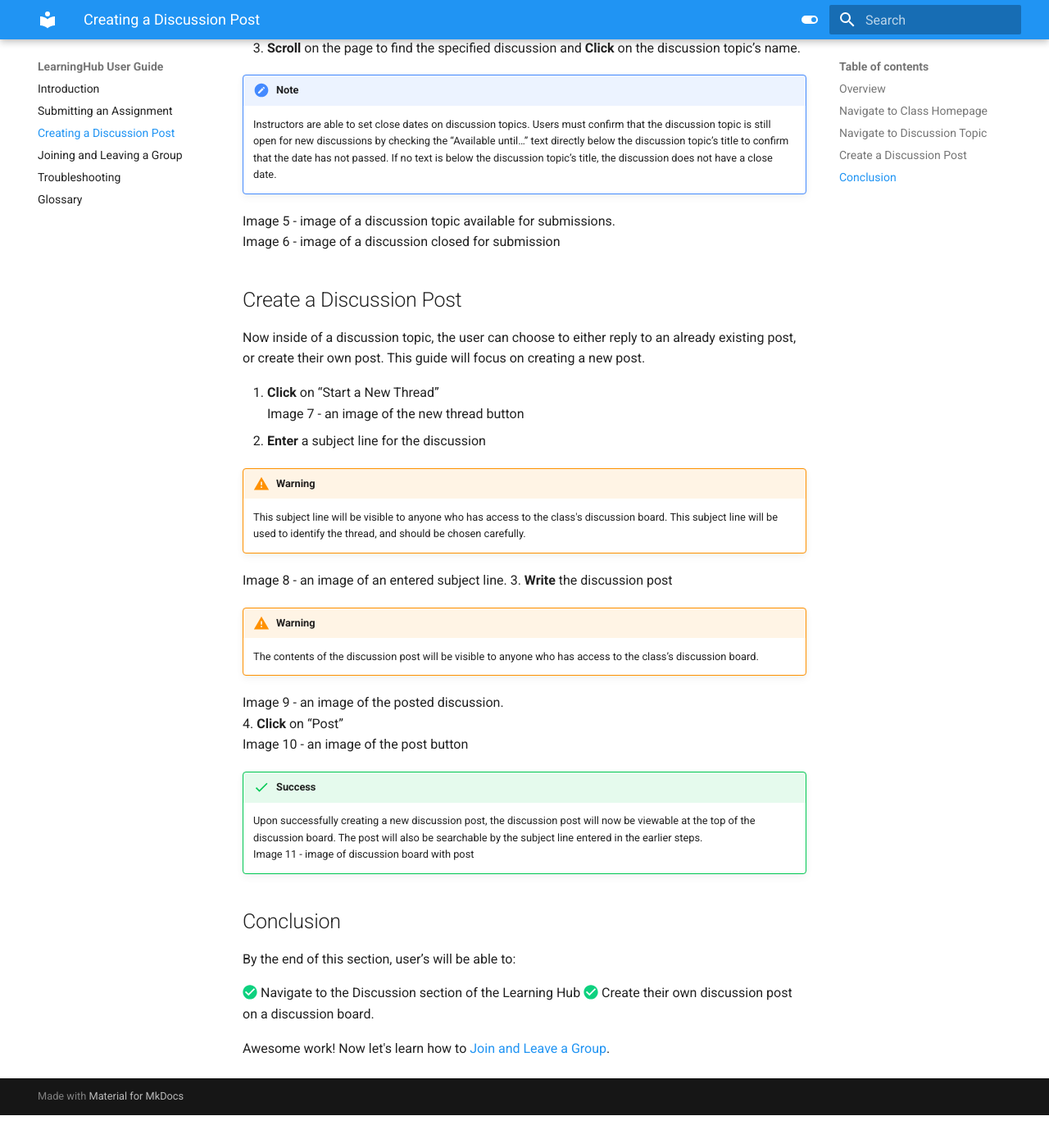
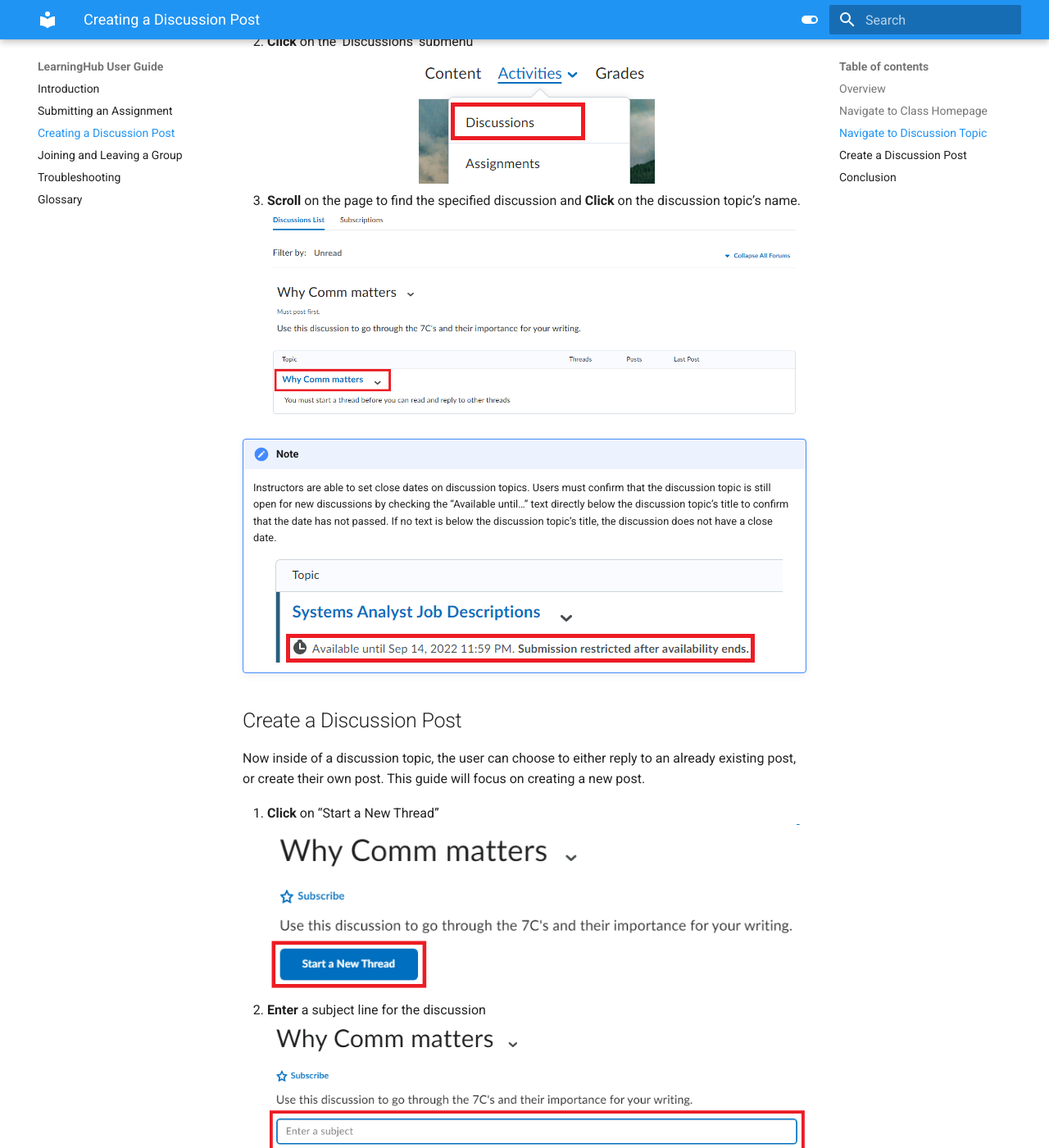
Before and after one commit to ChinaiArman/LearningHubUserGuide, an MkDocs documentation site: the page built from docs/CreatingaDiscussionPost.md, in a window 1280 px wide and 1400 px high, scrolled down 1186 px. Shown: the whole window at 82% size. Built offline with MkDocs 1.6.1 and Material for MkDocs 9.7.7, drawn with Linux system fonts in a browser that asks for light colours; before the commit the page ends 2546 px from its top, so only the background shows below that; some of the changed text lies outside the part shown.

Commit message:
discussion post images

```diff
--- a/docs/CreatingaDiscussionPost.md
+++ b/docs/CreatingaDiscussionPost.md
@@ -8,60 +8,52 @@
 
 Starting from the LearningHub homepage, users will need to navigate to the appropriate class’s homepage in order to submit an assignment.
 
-1. **CLICK** on the Bento Menu in the header to view a drop down of enrolled classes.
-   ![Bento menu](./images/taskx_image1.png)
-2. **TYPE** course name and/or number in the search box and **PRESS** Enter.
-   ![Search bar](./images/taskx_image2.png)
-3. **CLICK** on the class.
-   ![Class menu](./images/taskx_image3.png)
+1. **Click** on the Bento Menu in the header to view a drop down of enrolled classes.
+   ![Bento menu](./images/bento.png){:style="display:block; margin-left:auto; margin-right:auto"}
+2. **Type** course name and/or number in the search box and **Press** Enter.
+   ![Search bar](./images/course_number_search.png){:style="display:block; margin-left:auto; margin-right:auto"}
+3. **Click** on the class.
+   ![Class menu](./images/course_selection.png){:style="display:block; margin-left:auto; margin-right:auto"}
 
 ## Navigate to Discussion Topic
 
 After reaching the class homepage, users will need to navigate to a discussion topic to create a post.
 
 1. **Click** on the ‘Activities’ dropdown menu in the top navigation bar.
-   Image 3 - image of location of Activities
+   ![Activities tab](./images/activities_tab.png){:style="display:block; margin-left:auto; margin-right:auto"}
 2. **Click** on the ‘Discussions’ submenu
-   Image 4 - image of Discussions submenu
+   ![Discussions tab](./images/discussions_tab.png){:style="display:block; margin-left:auto; margin-right:auto"}
 3. **Scroll** on the page to find the specified discussion and **Click** on the discussion topic’s name.
+   ![Available discussion](./images/available_discussion.png){:style="display:block; margin-left:auto; margin-right:auto"}
 
 !!! note
       Instructors are able to set close dates on discussion topics. Users must confirm that the discussion topic is still open for new discussions by checking the “Available until…” text directly below the discussion topic’s title to confirm that the date has not passed. If no text is below the discussion topic’s title, the discussion does not have a close date.
-
-   Image 5 - image of a discussion topic available for submissions.
-   Image 6 - image of a discussion closed for submission
+      ![Closed discussion](./images/closed_discussion.png){:style="display:block; margin-left:auto; margin-right:auto"}
 
 ## Create a Discussion Post
 
 Now inside of a discussion topic, the user can choose to either reply to an already existing post, or create their own post. This guide will focus on creating a new post.
 
 1. **Click** on “Start a New Thread”
-   Image 7 - an image of the new thread button
+   ![Start thread](./images/start_thread.png){:style="display:block; margin-left:auto; margin-right:auto"}
 2. **Enter** a subject line for the discussion
-
+   ![Subject line](./images/subject_line.png){:style="display:block; margin-left:auto; margin-right:auto"}
+3. **Write** the discussion post
+   ![Written post](./images/written_post.png){:style="display:block; margin-left:auto; margin-right:auto"}
+4. **Click** on “Post”
+   ![Post button](./images/post_button.png){:style="display:block; margin-left:auto; margin-right:auto"}
 !!! warning
-      This subject line will be visible to anyone who has access to the class's discussion board. This subject line will be used to identify the thread, and should be chosen carefully.
-
-   Image 8 - an image of an entered subject line.
-3. **Write** the discussion post
-
-!!! warning
-      The contents of the discussion post will be visible to anyone who has access to the class’s discussion board.
-
-   Image 9 - an image of the posted discussion.
-4. **Click** on “Post”
-   Image 10 - an image of the post button
-
+      The contents of this post will be visible to anyone who has access to the class's discussion board, and thus, should be inputted carefully.
 !!! success
       Upon successfully creating a new discussion post, the discussion post will now be viewable at the top of the discussion board. The post will also be searchable by the subject line entered in the earlier steps.
-      Image 11 - image of discussion board with post
+      ![Successful discussion post](./images/post_success.png){:style="display:block; margin-left:auto; margin-right:auto"}
 
 ## Conclusion
 
 By the end of this section, user’s will be able to:
 
 :material-check-circle:{ .green-checkmark }   Navigate to the Discussion section of the Learning Hub
-:material-check-circle:{ .green-checkmark }   Create their own discussion post on a discussion board.
+:material-check-circle:{ .green-checkmark }   Create their own discussion post on a discussion board
 
 Awesome work! Now let's learn how to
 [Join and Leave a Group](../JoiningandLeavingaGroup).
```
Also changed, not shown: docs/images/activities_tab.png (added), docs/images/available_discussion.png (added), docs/images/bento.png (renamed from docs/images/taskx_image1.png), docs/images/closed_discussion.png (added), docs/images/course_number_search.png (renamed from docs/images/taskx_image2.png), docs/images/course_selection.png (renamed from docs/images/taskx_image3.png), docs/images/discussions_tab.png (added), docs/images/post_button.png (added), docs/images/post_success.png (added), docs/images/start_thread.png (added), docs/images/subject_line.png (added), docs/images/written_post.png (added).
